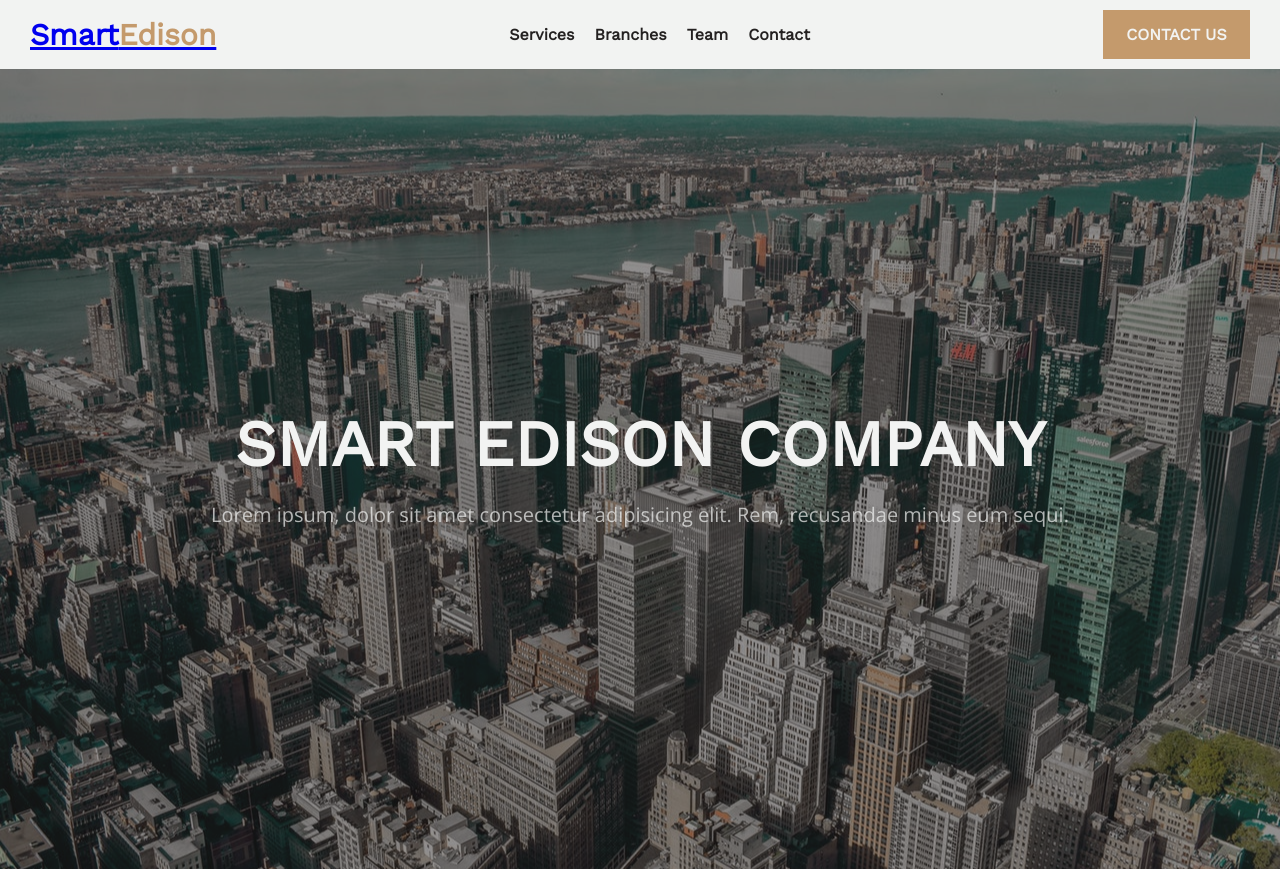
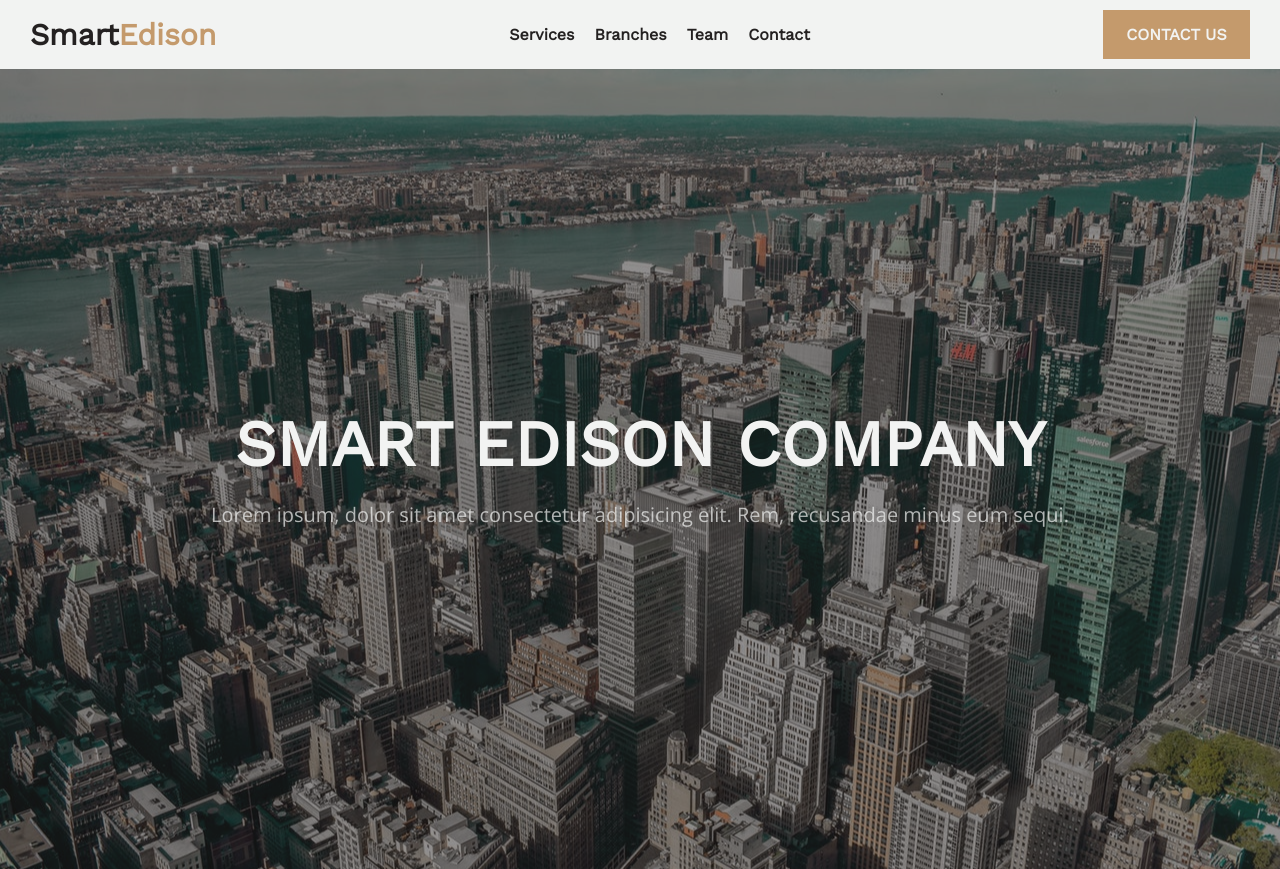
Before and after one commit to DownTheMatrix/lighthouse-construction-company, a website: page index.html in a window 1280 px wide. Shown: the top 869 px of the page. Drawn offline with nearby package versions, Linux system fonts and the light colour scheme; files that its build step writes are made by us from their sources.

Commit message:
Style a tag in logo

```diff
--- a/sass/_navigation.scss
+++ b/sass/_navigation.scss
@@ -15,14 +15,22 @@
     }
 
     .logo {
-        text-transform: capitalize;
         font-size: 2rem;
-        font-family: $font-primary;
-        color: $color-text-dark;
 
-        .hl {
-            color: $color-accent;
+       h1 {
+
+        a:link,
+        a:visited {
+            text-transform: capitalize;
+            font-family: $font-primary;
+            color: $color-text-dark;
+            text-decoration: none;
+
+            .hl {
+                color: $color-accent;
+            }
         }
+       }
     }
 
     .navlist {
```
